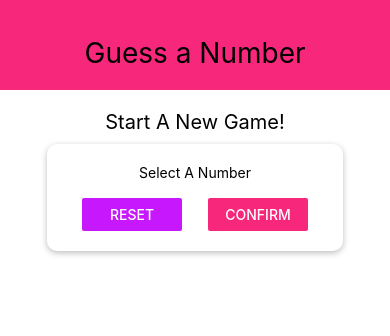
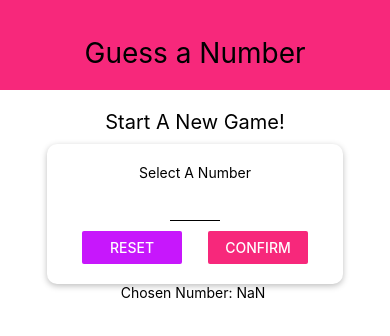
Before and after one commit to AlteredArt/React-Native-Guessing-Game, a React Native app: screen / in a window 390 px wide. Both pictures are taken after a click on the button "CONFIRM". Shown: the top 336 px of the page. Built offline with nearby package versions, Linux system fonts and the light colour scheme.

Commit message:
finished text box and button functions

```diff
--- /dev/null
+++ b/components/Input.js
@@ -0,0 +1,19 @@
+import React from 'react';
+import {TextInput, StyleSheet} from 'react-native';
+
+const Input = props => {
+    return <TextInput {...props} style={{...styles.input, ...props.style}}/>
+
+};
+
+const styles = StyleSheet.create({
+    input: {
+        height: 30,
+        borderBottomColor: "black",
+        borderBottomWidth: 1,
+        marginVertical: 10,
+
+    }
+})
+
+export default Input;
--- a/screens/StartGameScreen.js
+++ b/screens/StartGameScreen.js
@@ -1,25 +1,67 @@
-import React from 'react';
-import {View, StyleSheet, Text, TextInput, Button} from 'react-native';
+import React, {useState} from 'react';
+import {View, StyleSheet, Text, Button, TouchableWithoutFeedback, Keyboard} from 'react-native';
 import Card from '../components/Card';
 import Colors from '../constants/colors';
+import Input from '../components/Input';
 
 const StartGameScreen = props => {
+    const [enteredValue, setEnteredValue] = useState('');
+    const [confirmed, setConfirmed] = useState(false);
+    const [selectedNumber, setSelectedNumber] = useState();
+
+    const numberInputHandler = inputText => {
+      setEnteredValue(inputText.replace(/[^0-9]/g, ''));
+    };
+
+    const resetInputHandler = () => {
+        setEnteredValue('');
+        setConfirmed(false);
+    }
+
+    const confirmInputHandler = () => {
+        const chosenNumber = parseInt(enteredValue);
+        if (chosenNumber === NaN || chosenNumber <= 0 || chosenNumber >99){
+            return;
+        }
+        setConfirmed(true);
+        setEnteredValue('');
+        setSelectedNumber(chosenNumber);
+    };
+
+    let confirmedOutput;
+
+    if(confirmed) {
+        confirmedOutput = <Text>Chosen Number: {selectedNumber} </Text>
+    }
+
     return (
+        <TouchableWithoutFeedback onPress={() => {Keyboard.dismiss()}}>
         <View style={styles.screen}>
             <Text style={styles.title}>Start A New Game!</Text>
              <Card style={styles.inputContainer}>
                 <Text>Select A Number</Text>
-                <TextInput />
+                <Input style={styles.input}
+                blurOnSubmit
+                autoCapitalize='none'
+                autoCorrect={false}
+                keyboardType='numeric'
+                maxLength={2}
+                keyboardType='number-pad'
+                onChangeText={numberInputHandler}
+                value={enteredValue}
+                />
                 <View style={styles.buttonContainer}>
                     <View style={styles.button}>
-                        <Button title="Reset" onPress={() => {}} color={Colors.accent}/>
+                        <Button title="Reset" onPress={resetInputHandler} color={Colors.accent}/>
                         </View>
                     <View style={styles.button}>
-                        <Button title="Confirm" onPress={() => {}} color={Colors.primary}/>
+                        <Button title="Confirm" onPress={confirmInputHandler} color={Colors.primary}/>
                         </View>
                 </View>
                 </Card>
+                {confirmedOutput}
         </View>
+        </TouchableWithoutFeedback>
     )
 };
 
@@ -46,6 +88,10 @@
     },
     button: {
         width: 100
+    },
+    input: {
+        width: 50,
+        textAlign: 'center'
     }
 });
 
```
